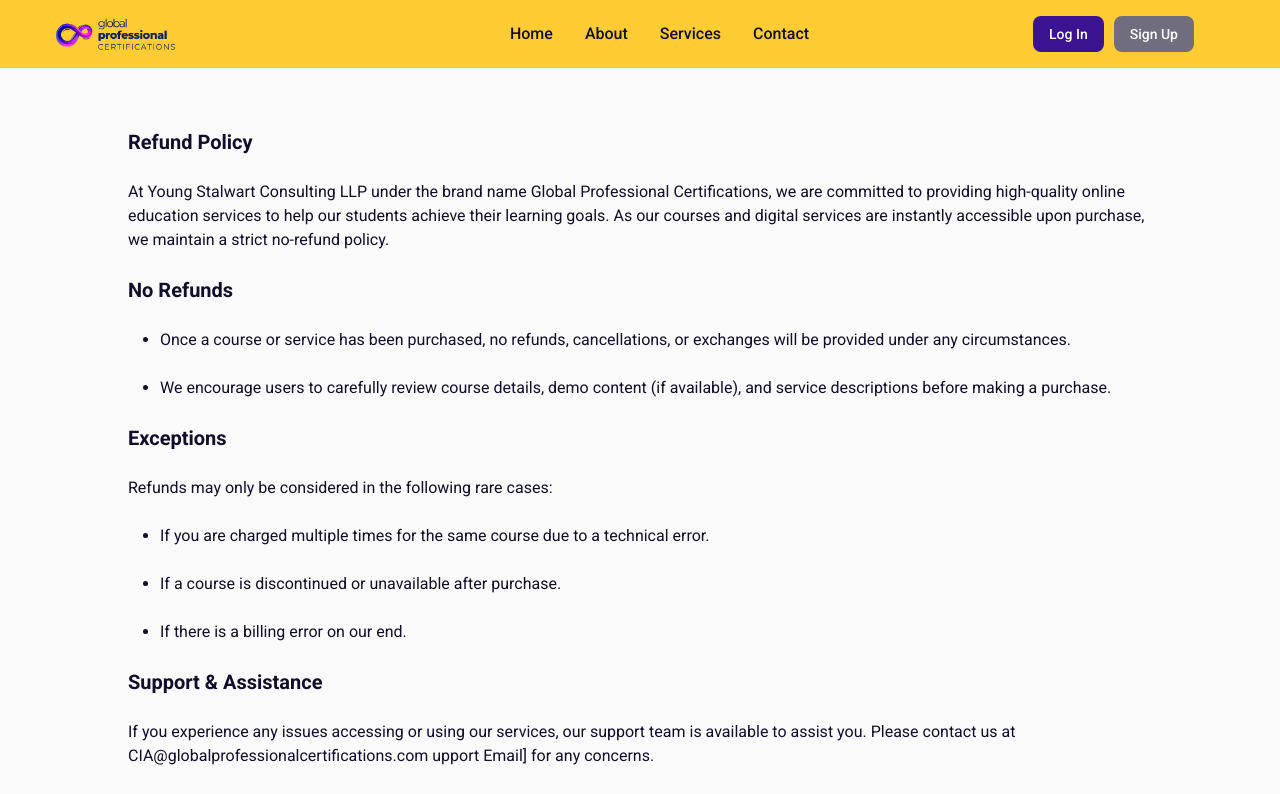
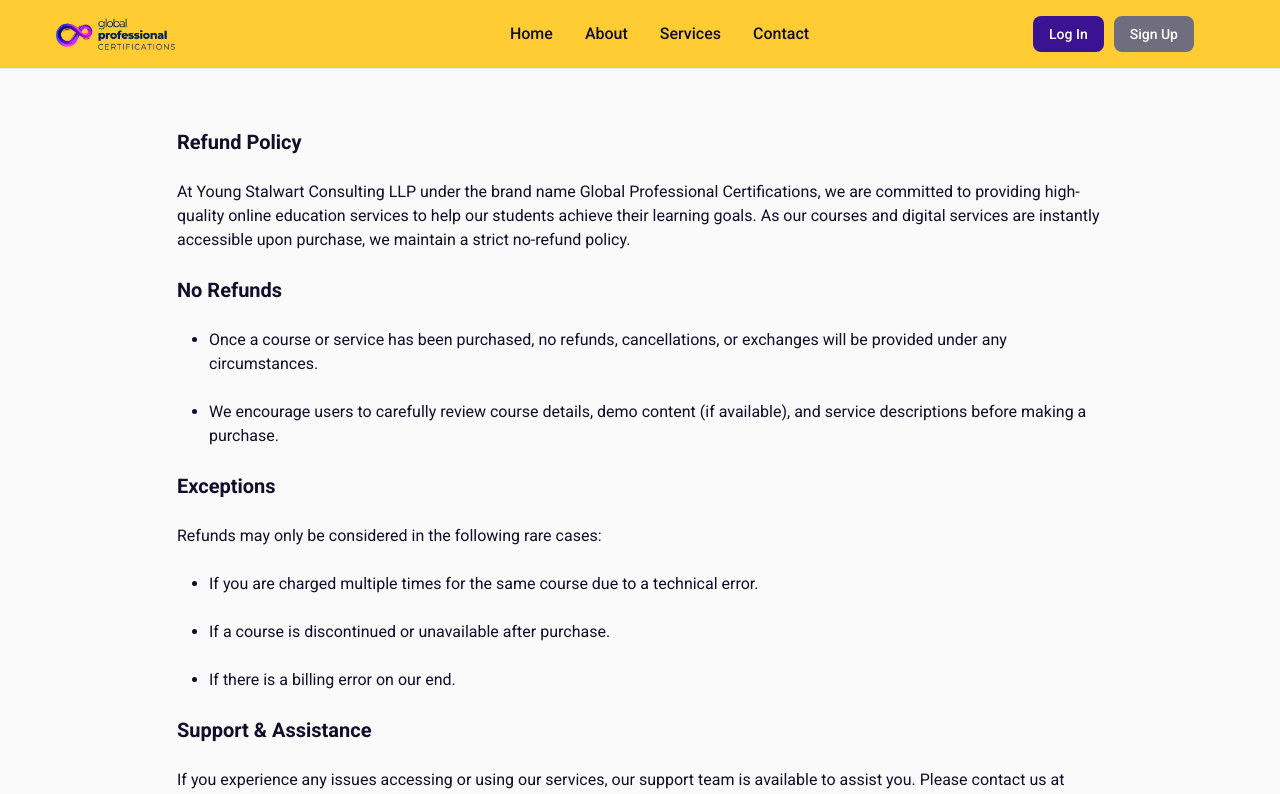
Before and after one commit to swapanmanna/gpc, a React (Vite) app: page /refund in a window 1280 px wide. Shown: the top 794 px of the page. Built offline with nearby package versions, Linux system fonts and the light colour scheme.

Commit message:
few more alignment changes

```diff
--- a/src/components/Privacy/PrivacyPolicy.jsx
+++ b/src/components/Privacy/PrivacyPolicy.jsx
@@ -2,7 +2,7 @@ import React from "react";
 
 export default function PrivacyPolicy() {
     return (
-        <div className="pt-32 px-32 bg-gray-50 text-brand-dark">
+        <div className="pt-32 pl-[177px] pr-[177px] pb-20 bg-gray-50 text-brand-dark">
             <h3 className="font-bold text-xl">Privacy Policy</h3>
             <br></br>
             <p>This Privacy Policy describes Our policies for Young Stalwart Consulting LLP under the brand name Global Professional Certifications and procedures on the collection, use and disclosure of Your information when You use the Service and tells You about Your privacy rights and how the law protects You. </p>
--- a/src/components/Refund/RefundPolicy.jsx
+++ b/src/components/Refund/RefundPolicy.jsx
@@ -3,7 +3,7 @@ import React from "react";
 export default function RefundPolicy() {
     return (
         <>
-            <div className="pt-32 px-32 bg-gray-50 text-brand-dark">
+            <div className="pt-32 pl-[177px] pr-[177px] pb-20 bg-gray-50 text-brand-dark w-full">
                 <h3 className="font-bold text-xl">Refund Policy</h3>
                 <br></br>
                 <p>At Young Stalwart Consulting LLP under the brand name Global Professional Certifications, we are committed to providing high-quality online education services to help our students achieve their learning goals. As our courses and digital services are instantly accessible upon purchase, we maintain a strict no-refund policy. </p>
--- a/src/components/Terms/Terms.jsx
+++ b/src/components/Terms/Terms.jsx
@@ -3,7 +3,7 @@ import React from "react";
 export default function Terms() {
     return (
         <>
-            <div className="pt-32 px-32 bg-gray-50 text-brand-dark">
+            <div className="pt-32 pl-[177px] pr-[177px] pb-20 bg-gray-50 text-brand-dark">
                 <h3 className="font-bold text-xl">Terms and Conditions</h3>
                 <br></br>
                 <p>Last updated: February 10, 2025</p>
```
